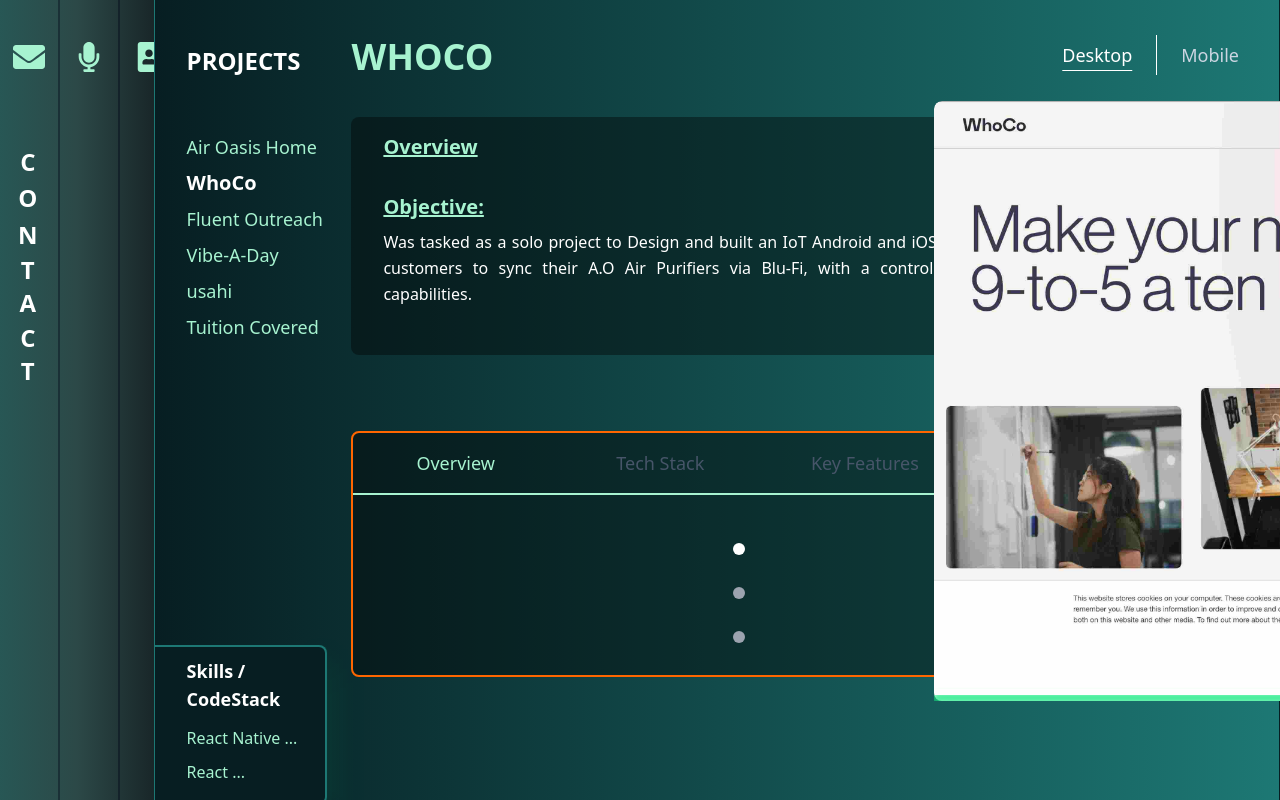
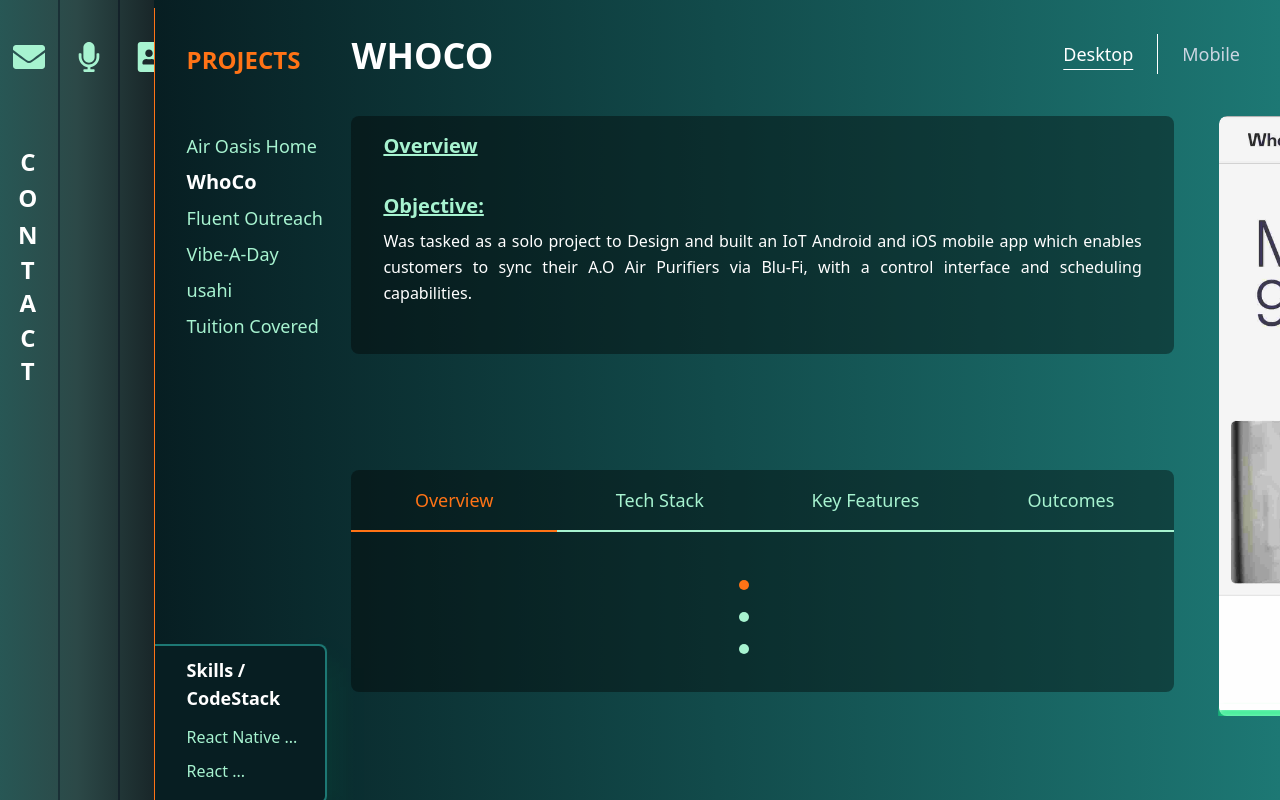
Before and after one commit to MylesPillay/Dev-Portfolio, a Next.js app: page /projects in a window 1280 px wide. Both pictures are taken after a click on the item "WhoCo". Built offline with nearby package versions, Linux system fonts and the light colour scheme.

Commit message:
latest progress

```diff
--- a/src/app/components/projects/ProjectDetailsTableWeb.tsx
+++ b/src/app/components/projects/ProjectDetailsTableWeb.tsx
@@ -45,24 +45,30 @@ const ProjectTextComponentWeb: React.FC<ProjectTextContentWebProps> = ({
 
 	return (
 		<div
-			className={`flex flex-col left-[1vw]  m-6 mt-0 w-auto rounded-lg bg-black bg-opacity-40 h-auto text-justify max-h-[35vh] overflow-y-scroll scroll-y-hidden `}
+			className={`flex flex-col left-[1vw]  m-6 mt-0 w-auto rounded-lg bg-black bg-opacity-40 h-auto text-justify max-h-40vh] overflow-y-scroll scroll-y-hidden `}
 			style={{
-				transition: "width 0.2s ease-in-out",
-				borderColor: "#FF6600",
-				borderWidth: "2px"
+				transition: "width 0.2s ease-in-out"
 			}}>
-			<div className='flex justify-between mb-4 '>
+			<div className='flex justify-between  '>
 				{categories.map((category) => (
 					<button
 						key={category}
-						className={` w-full  p-4 h-auto text-lg border-b-2 border-b-emerald-200 text-center   ${
+						style={{
+							borderColor:
+								activeCategory === category
+									? "#ff7316"
+									: "#A7F3D0",
+							color:
+								activeCategory === category
+									? "#ff7316"
+									: "#A7F3D0"
+						}}
+						className={` w-full  p-4 h-auto text-lg border-b-2 text-center   ${
 							selectedProject.images.web.length > 0
 								? "bg-transparent cursor-pointer"
 								: "bg-transparent opacity-50 cursor-default"
 						} ${
-							activeCategory === category
-								? " text-emerald-200"
-								: "text-slate-600"
+							activeCategory === category ? "" : "text-slate-600"
 						}`}
 						onClick={() => {
 							setActiveCategory(category), setActiveItemIndex(0);
@@ -71,21 +77,25 @@ const ProjectTextComponentWeb: React.FC<ProjectTextContentWebProps> = ({
 					</button>
 				))}
 			</div>
-			<div className=' flex flex-row  justify-center items-center py-2'>
-				<div className='flex flex-col justify-center py-2'>
+			<div className=' flex flex-row justify-center '>
+				<div className='flex flex-col justify-center py-8'>
 					{currentCategoryContent?.map((_, index) => (
 						<button
 							key={index}
-							className={`w-3 h-3 rounded-full mr-2 my-4 ml-6 ${
-								index === activeItemIndex
-									? "bg-white"
-									: "bg-gray-400"
-							}`}
-							onClick={() => setActiveItemIndex(index)}
-						/>
+							className={`w-2.5 h-2.5 rounded-full px-8 py-4 `}
+							onClick={() => setActiveItemIndex(index)}>
+							<div
+								className={`w-2.5 h-2.5 rounded-full`}
+								style={{
+									backgroundColor:
+										index === activeItemIndex
+											? "#ff7316"
+											: "#A7F3D0"
+								}}></div>
+						</button>
 					))}
 				</div>
-				<div className='text-white px-8 '>
+				<div className='text-white px-6 justify-start align-top items-start  pt-[4.5vh]'>
 					{currentCategoryContent?.[activeItemIndex]}
 				</div>
 			</div>
--- a/src/app/components/projects/ProjectHeader.tsx
+++ b/src/app/components/projects/ProjectHeader.tsx
@@ -25,10 +25,14 @@ const ProjectsHeader: React.FC<ProjectsHeaderProps> = ({
 				}
 				return;
 			}}>
-			<h1 className='text-2xl font-bold text-left text-white justify-start align-text-bottom w-[15%] h-full mt-3'>
+			<h1
+				className='text-2xl font-bold text-left text-white justify-start align-text-bottom w-[15%] h-full mt-3'
+				style={{
+					color: "#ff7316"
+				}}>
 				PROJECTS
 			</h1>
-			<h1 className='text-4xl font-bold  w-full max-w-[80vw] ml-[4vw] text-emerald-200 mt-1'>
+			<h1 className='text-4xl font-bold  w-full max-w-[80vw] ml-[4vw]  mt-1 text-white '>
 				{selectedProject.name.toUpperCase()}
 				{/* <span className='text-2xl ml-4 text-white'>
 					{selectedProject.tagline}
@@ -41,7 +45,9 @@ const ProjectsHeader: React.FC<ProjectsHeaderProps> = ({
 							? "bg-transparent cursor-pointer"
 							: "bg-transparent opacity-50 cursor-default"
 					} ${
-						viewMode === "web" ? "underline underline-offset-8" : ""
+						viewMode === "web"
+							? "underline underline-offset-8 text-emerald-200"
+							: ""
 					}`}
 					onClick={() => setViewMode("web")}
 					disabled={selectedProject.images.web.length === 0}>
@@ -57,7 +63,7 @@ const ProjectsHeader: React.FC<ProjectsHeaderProps> = ({
 							: "bg-transparent opacity-50 cursor-default"
 					} ${
 						viewMode === "mobile"
-							? "underline underline-offset-4"
+							? "underline underline-offset-4 text-emerald-200"
 							: ""
 					}`}
 					onClick={() => setViewMode("mobile")}
--- a/src/app/layout.tsx
+++ b/src/app/layout.tsx
@@ -157,7 +157,9 @@ export default function RootLayout({
 					</ul>
 				</nav>
 				{/* <main className='h-full w-auto max-w-[89vw] min-w-[89vw]'> */}
-				<main className='h-full w-auto bg-yellow-50'>{children}</main>
+				<main className='h-full w-auto bg-projects-gradient '>
+					{children}
+				</main>
 			</body>
 		</html>
 	);
--- a/src/app/projects/page.tsx
+++ b/src/app/projects/page.tsx
@@ -53,7 +53,11 @@ const ProjectsDisplay = (): JSX.Element => {
 		// 	style={{ borderColor: "#071E2201", borderWidth: "0.5px" }}>
 		<div
 			className='bg-projects-gradient  h-full w-full  m-none  pr-0  p-0 '
-			style={{ borderColor: "#071E2201", borderWidth: "0.5px" }}>
+			style={{
+				borderColor: "#ff7316",
+				borderWidth: 0,
+				borderLeft: "0.5px solid #ff7316"
+			}}>
 			<ProjectsHeader
 				selectedProject={selectedProject}
 				viewMode={viewMode}
@@ -154,13 +158,7 @@ const ProjectsDisplay = (): JSX.Element => {
 				{selectedProjectIndex != 0 && 3 ? (
 					<div className='flex flex-row  justify-between w-auto max-w-[90vw] h-auto max-h-[90vh] '>
 						<div
-							className={`flex flex-col justify-between  overflow-y-scroll  overflow-x-hidden md:pt-[4vh] w-auto min-w-[68vw] max-w-[68vw]h-auto max-h-95vh`}
-							onMouseEnter={() => {
-								if (isImageContainerHovered) {
-									setIsImageContainerHovered(false);
-								}
-								return;
-							}}>
+							className={`flex flex-col justify-between  overflow-y-scroll  overflow-x-hidden md:pt-[4vh] w-auto min-w-[68vw] max-w-[68vw]h-auto max-h-95vh`}>
 							<ProjectTextContentWeb
 								selectedProject={selectedProject}
 								isImageContainerHovered={
@@ -176,11 +174,16 @@ const ProjectsDisplay = (): JSX.Element => {
 						</div>
 
 						<div
-							className='min-h-[75vh] max-h-[25vh] mt-[2vh] h-auto max-w-[90vw] min-w-[60vw] sticky right-0 overflow-y-auto'
+							className='min-h-[75vh] max-h-[25vh] mt-[4vh] h-auto max-w-[90vw] min-w-[60vw] sticky right-0 overflow-y-auto'
 							style={{
-								transform: isImageContainerHovered
-									? "translateX(-10%)"
-									: "translateX(55%)",
+								transform:
+									isImageContainerHovered &&
+									viewMode === "web"
+										? "translateX(-17.5%)"
+										: isImageContainerHovered &&
+										  viewMode === "mobile"
+										? "translateX(0%)"
+										: "translateX(92%)",
 								transition: "transform 0.2s ease-in-out"
 							}}
 							onMouseEnter={() =>
--- a/tailwind.config.ts
+++ b/tailwind.config.ts
@@ -20,7 +20,7 @@ const config: Config = {
 			colors: {
 				goldenrod: "rgb(var(--color-goldenrod) / <alpha-value>)",
 				background: {
-					gradient: "linear-gradient(to right, #1D787415, #FF6600)"
+					gradient: "linear-gradient(to right, #1D787415, #ff7316)"
 				}
 			},
 
```
